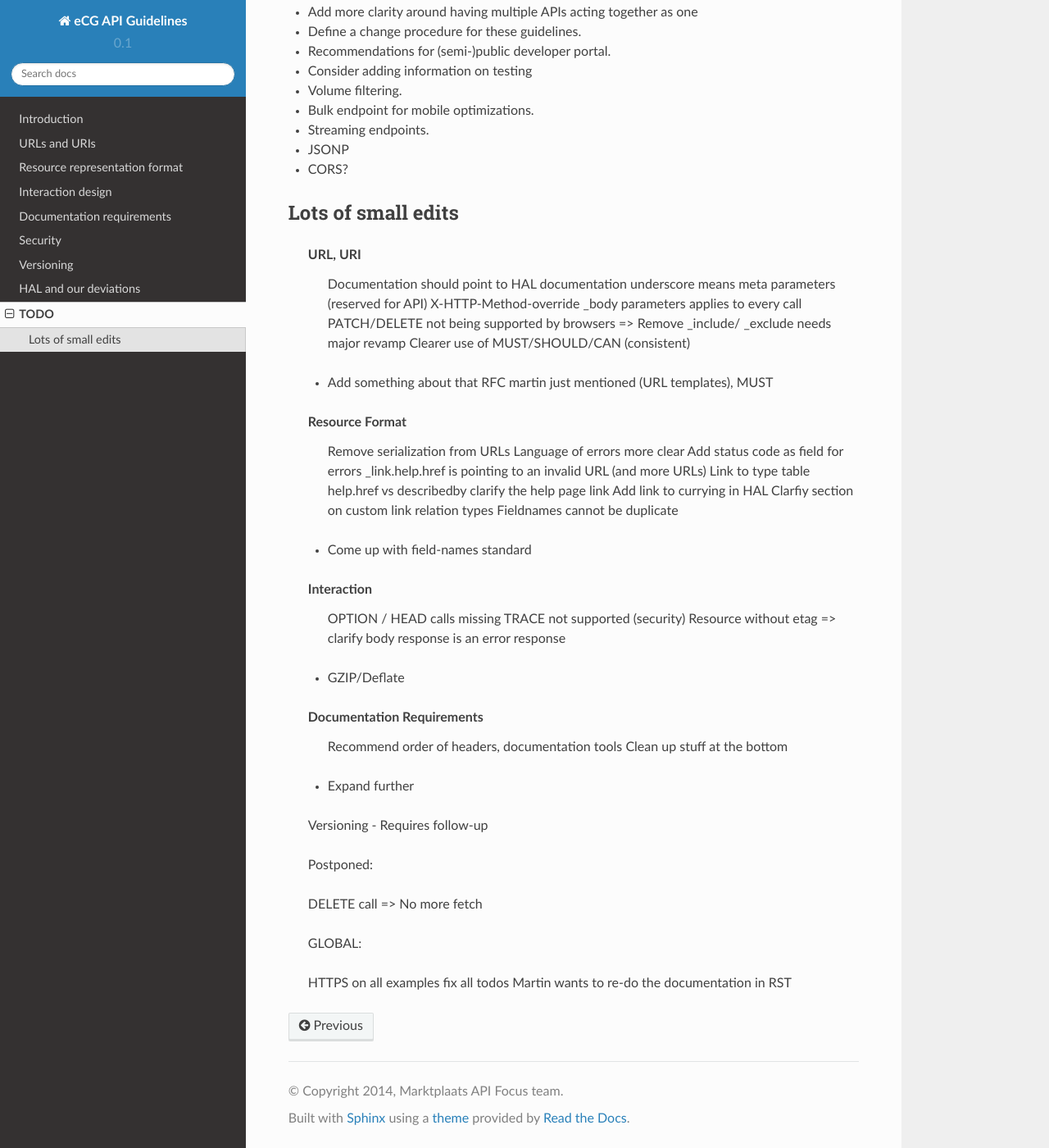
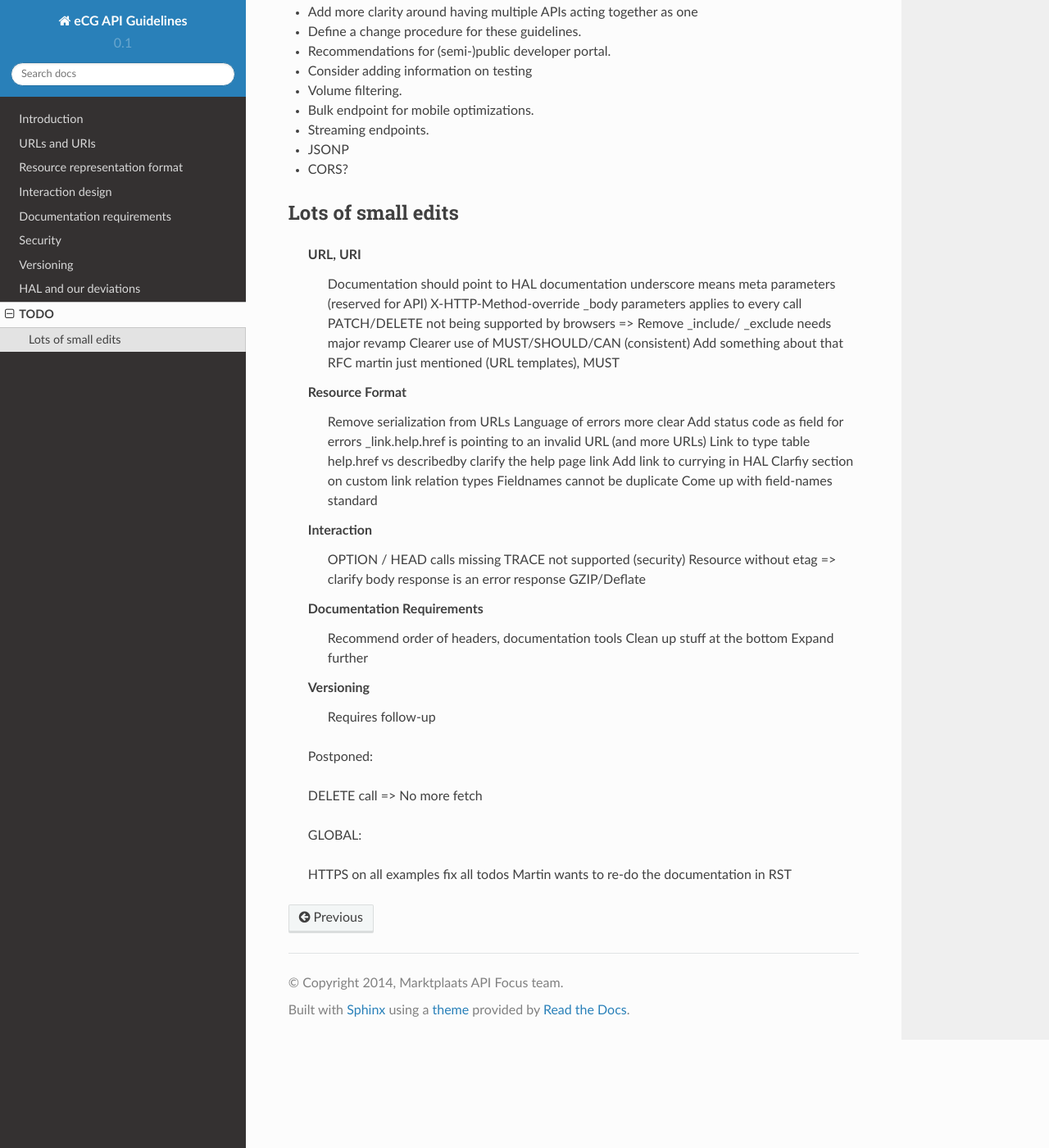
Before and after one commit to ecg-marktplaats/marktplaats-api-guidelines, a Sphinx documentation site: the page built from source/99-todo.rst, in a window 1280 px wide and 1400 px high, scrolled down 493 px. Shown: the whole window at 82% size. Built offline with Sphinx 7.4.7 and the Read the Docs theme 2.0.0, drawn with Linux system fonts in a browser that asks for light colours.

Commit message:
Fixed rst syntax.

```diff
--- a/source/20-resource-representation-format.rst
+++ b/source/20-resource-representation-format.rst
@@ -11,7 +11,7 @@ Resources
 Serialization format: HAL in UTF-8 encoding
 ^^^^^^^^^^^^^^^^^^^^^^^^^^^^^^^^^^^^^^^^^^^^
 
-*HAL* MUST be used as representation format for all non-binary resources. See :ref:`deviations-from-hal` for more information.
+*HAL* MUST be used as representation format for all non-binary resources. See :ref:`hal-and-our-deviations` for more information.
 
 Example document :
 
--- a/source/99-todo.rst
+++ b/source/99-todo.rst
@@ -41,7 +41,7 @@ Lots of small edits
         PATCH/DELETE not being supported by browsers => Remove
         _include/ _exclude needs major revamp
         Clearer use of MUST/SHOULD/CAN (consistent)
-    - Add something about that RFC martin just mentioned (URL templates), MUST
+        Add something about that RFC martin just mentioned (URL templates), MUST
     Resource Format
         Remove serialization from URLs
         Language of errors more clear
@@ -53,18 +53,18 @@ Lots of small edits
         Add link to currying in HAL
         Clarfiy section on custom link relation types
         Fieldnames cannot be duplicate
-    - Come up with field-names standard
+        Come up with field-names standard
     Interaction
         OPTION / HEAD calls missing
         TRACE not supported (security)
         Resource without etag => clarify body response is an error response
-    - GZIP/Deflate
+        GZIP/Deflate
     Documentation Requirements
         Recommend order of headers, documentation tools
         Clean up stuff at the bottom
-    - Expand further
+        Expand further
     Versioning
-    - Requires follow-up
+        Requires follow-up
 
     Postponed:
 
```
Also changed, not shown: other parts of source/99-todo.rst (+3 -3 lines).
